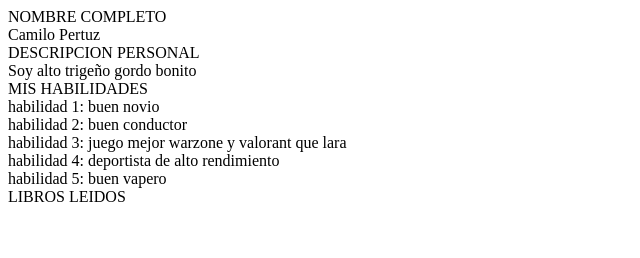
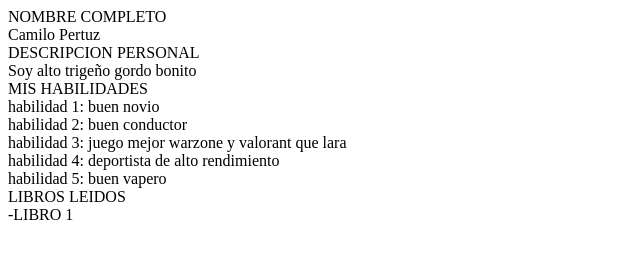
Before and after one commit to camilopertuz1/practicarubrica, a plain HTML site: page index.html in a window 1280 px wide. Shown: the full height of the page, 0-640 px from the left. Drawn offline with Linux system fonts and the light colour scheme.

Commit message:
duodecimo commit

```diff
--- a/index.html
+++ b/index.html
@@ -19,6 +19,7 @@
     <div>habilidad 4: deportista de alto rendimiento</div>
     <div>habilidad 5: buen vapero</div>
     <div>LIBROS LEIDOS</div>
+    <div> -LIBRO 1</div>
 
 
 
```
